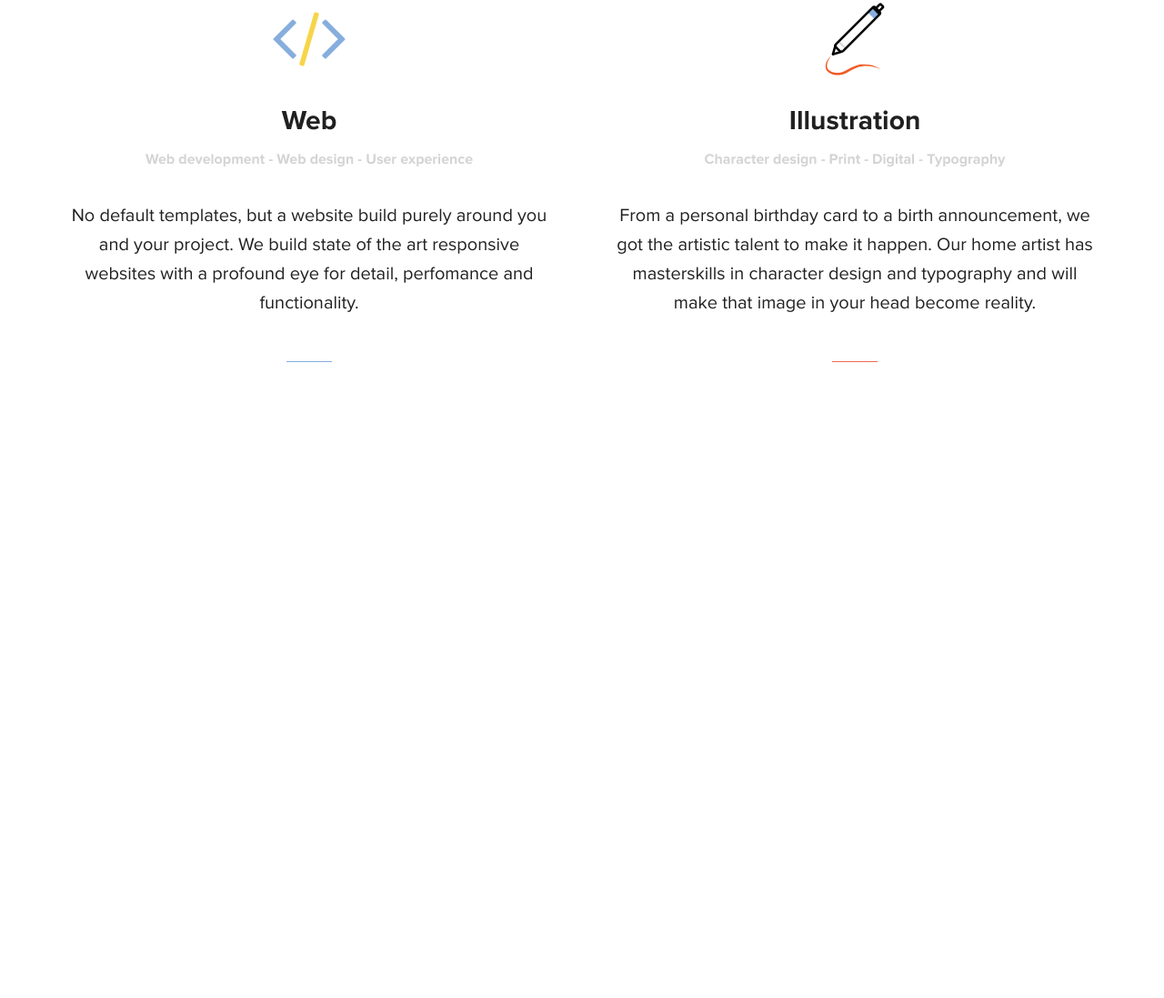
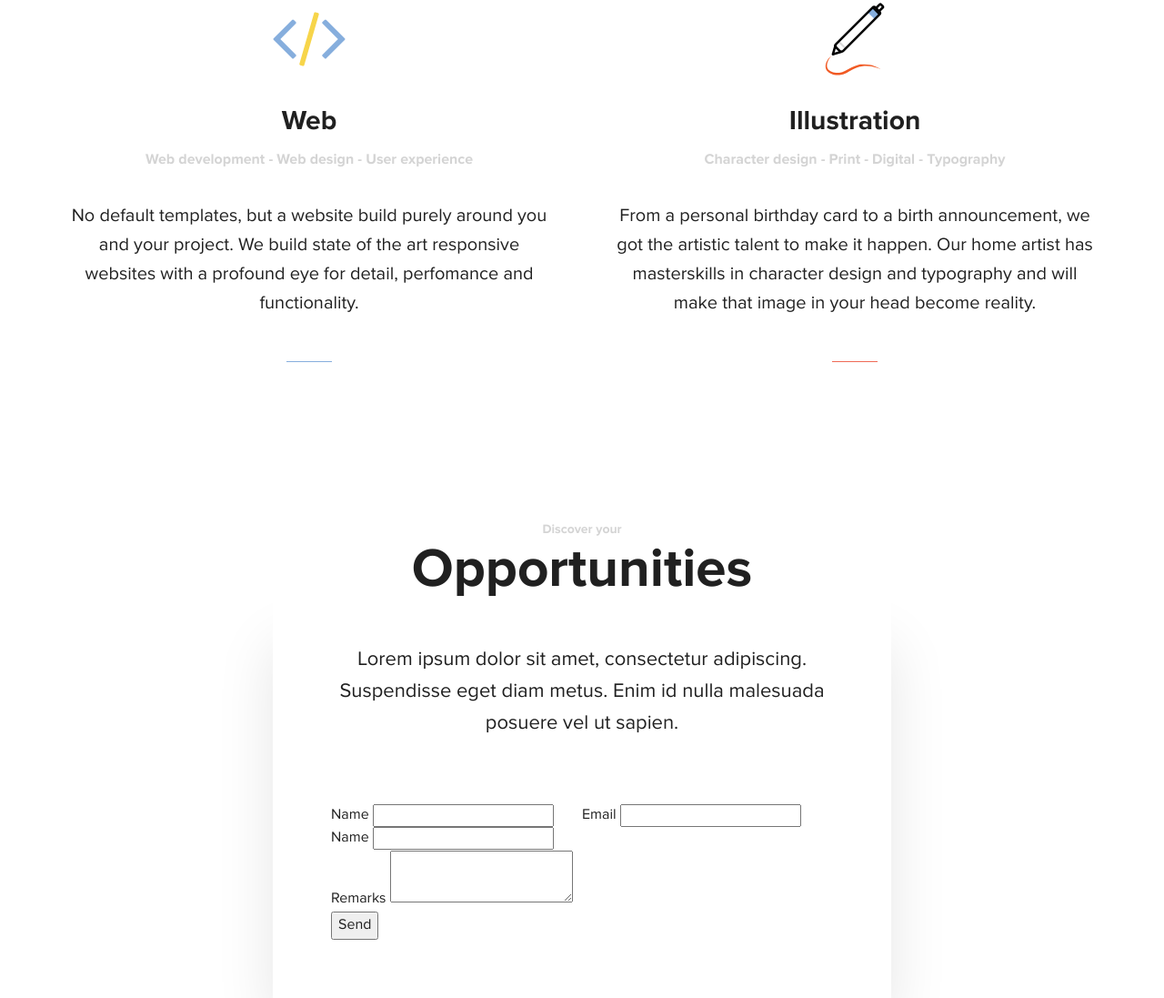
Before and after one commit to AnataCreative/Old-Website, a website: page app/templates/pages/about/index.nunjucks.html in a window 1280 px wide. Shown: the part 811-1908 px from the top of the page at 91% size. Before the commit the page ends 1321 px from the top, so only its background shows below. Drawn offline with nearby package versions, Linux system fonts and the light colour scheme; files that its build step writes are made by us from their sources.

Commit message:
start contact form

```diff
--- a/app/scss/components/_components.scss
+++ b/app/scss/components/_components.scss
@@ -10,6 +10,12 @@
 @import "blocks/container",
         "blocks/img",
         "blocks/sr";
+
+
+/* Forms
+   ========================================================================== */
+@import "forms/form",
+        "forms/form-control";
 
 
 /* Structures
@@ -25,6 +31,7 @@
         "structures/sub-title",
         "structures/projects",
         "structures/project",
+        "structures/opportunities",
         "structures/contact";
 
 
--- /dev/null
+++ b/app/scss/components/forms/_form-control.scss
@@ -0,0 +1,24 @@
+/* ==========================================================================
+   Form Control
+   ========================================================================== */
+
+
+/* General
+   ========================================================================== */
+.form-control {
+
+}
+
+
+/* Label
+   ========================================================================== */
+.form-control__label {
+
+}
+
+
+/* Input
+   ========================================================================== */
+.form-control__input {
+
+}
--- /dev/null
+++ b/app/scss/components/forms/_form.scss
@@ -0,0 +1,72 @@
+/* ==========================================================================
+   Form
+   ========================================================================== */
+
+
+/* General
+   ========================================================================== */
+.form {
+    background: $white;
+
+    @include media-breakpoint-up(md) {
+        padding: 0 4em 4em;
+
+        &:before {
+            content: '';
+
+            z-index: -1;
+            position: absolute;
+            top: 20%;
+            left: 0;
+
+            width: 100%;
+            height: 80%;
+            box-shadow: 0 30px 60px rgba(0, 0, 0, .1);
+        }
+    }
+}
+
+
+/* Title
+   ========================================================================== */
+.form__title {
+    margin: 0 0 rem-calc(25);
+
+    font-size: rem-calc(40);
+    line-height: 1.2;
+    text-align: center;
+
+    @include media-breakpoint-up(md) {
+        margin: 0 0 rem-calc(45);
+
+        font-size: rem-calc(60);
+    }
+}
+
+.form__title__sm {
+    display: block;
+
+    font-size: rem-calc(12);
+    line-height: 1.2;
+    color: #d4d4d4;
+
+    @include media-breakpoint-up(md) {
+        font-size: rem-calc(14);
+    }
+}
+
+
+/* Intro
+   ========================================================================== */
+.form__intro {
+    margin: 0 0 rem-calc(40);
+
+    font-size: rem-calc(18);
+    text-align: center;
+
+    @include media-breakpoint-up(md) {
+        margin: 0 0 rem-calc(70);
+
+        font-size: rem-calc(22);
+    }
+}
--- a/app/scss/components/structures/_contact.scss
+++ b/app/scss/components/structures/_contact.scss
@@ -5,9 +5,7 @@
 
 /* General
    ========================================================================== */
-.contact {
-
-}
+.contact {}
 
 
 
--- /dev/null
+++ b/app/scss/components/structures/_opportunities.scss
@@ -0,0 +1,17 @@
+/* ==========================================================================
+   Opportunities
+   ========================================================================== */
+
+
+/* General
+   ========================================================================== */
+.opportunities {
+    z-index: 1;
+    position: relative;
+
+    width: 90%;
+    max-width: rem-calc(680);
+    margin: 4rem auto 10rem;
+
+    background: $white;
+}
--- a/app/templates/pages/about/index.nunjucks.html
+++ b/app/templates/pages/about/index.nunjucks.html
@@ -74,12 +74,12 @@
             </section>
 
             <!-- Contact -->
-            {# <!--
-            <section class="">
-                <form action="" class="form">
-                    <header class="form__header">
-                        <h2 class="form__header__title">
-                            <small class="form__header__title__sm">
+
+            <section class="opportunities">
+                <form action="" id="opportunities-form" class="form">
+                    <header>
+                        <h2 class="form__title">
+                            <small class="form__title__sm">
                                 Discover your
                             </small>
                             Opportunities
@@ -90,32 +90,32 @@
                     </header>
 
                     <div class="row">
-                        <div class="col col--md-6 form__control">
-                            <label class="form__control__label">
+                        <div class="col col--md-6 form-control">
+                            <label class="form-control__label">
                                 Name
                             </label>
-                            <input type="text" class="form__control__input">
+                            <input type="text" class="form-control__input">
                         </div>
-                        <div class="col col--md-6 form__control">
-                            <label class="form__control__label">
+                        <div class="col col--md-6 form-control">
+                            <label class="form-control__label">
                                 Email
                             </label>
-                            <input type="email" class="form__control__input">
+                            <input type="email" class="form-control__input">
                         </div>
                     </div>
 
-                    <div class="form__control">
-                        <label class="form__control__label">
+                    <div class="form-control">
+                        <label class="form-control__label">
                             Name
                         </label>
-                        <input type="text" class="form__control__input">
+                        <input type="text" class="form-control__input">
                     </div>
 
                     <div class="input">
-                        <label class="form__control__label">
+                        <label class="form-control__label">
                             Remarks
                         </label>
-                        <textarea class="form__control__input"></textarea>
+                        <textarea class="form-control__input"></textarea>
                     </div>
 
                     <button type="submit" class="form__submit">
@@ -123,7 +123,7 @@
                     </button>
                 </form>
             </section>
-            --> #}
+
         </article>
     </main>
 {% endblock %}
```
Also changed, not shown: about/index.html (+1 -1 lines), app/templates/pages/contact/index.nunjucks.html (+9 -1 lines), contact/index.html (+1 -1 lines), dist/css/style.min.css.
